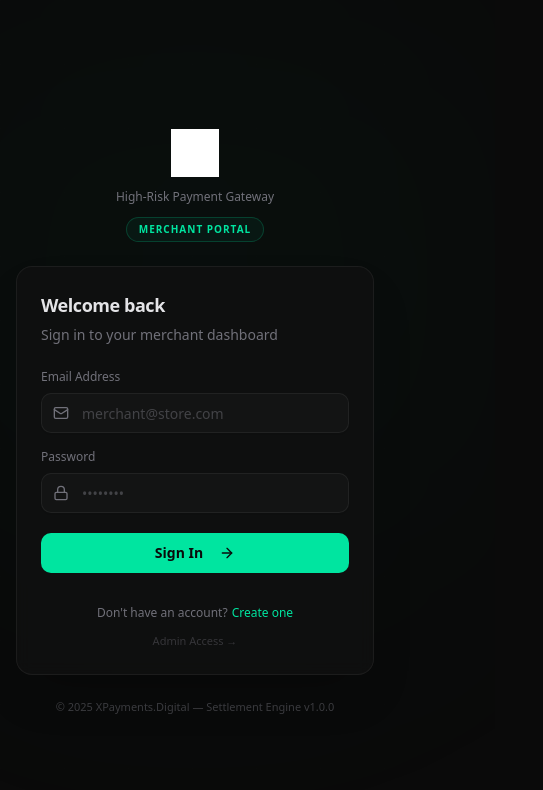
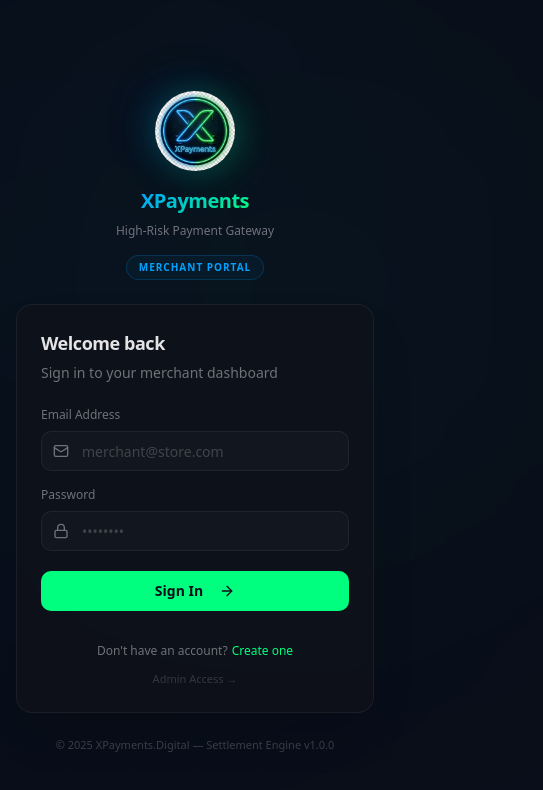
Before and after one commit to nexflowx-hub/app.xpayments.digital, a Next.js app: page / in a window 390 px wide. Shown: the top 790 px of the page, 543 px wide, since content can reach past the window. Built offline with nearby package versions, Linux system fonts and the light colour scheme; no server answers.

Commit message:
1ffef427-99fc-4d16-a327-6a2ee75bfcd0

```diff
--- a/src/app/globals.css
+++ b/src/app/globals.css
@@ -42,10 +42,13 @@
   --radius-lg: var(--radius);
   --radius-xl: calc(var(--radius) + 4px);
 
-  /* XPayments Custom Colors */
+  /* XPayments Custom Colors — Dual Neon System (from logo) */
   --color-usdt: var(--usdt);
   --color-usdt-muted: var(--usdt-muted);
   --color-usdt-dim: var(--usdt-dim);
+  --color-xblue: var(--xblue);
+  --color-xblue-muted: var(--xblue-muted);
+  --color-xblue-dim: var(--xblue-dim);
   --color-incoming: var(--incoming);
   --color-pending: var(--pending);
   --color-risk: var(--risk);
@@ -56,71 +59,75 @@
 
 /* ============================================================
    XPayments.Digital — Dark Native Theme
-   Graphite/Deep Black backgrounds, Platinum text, Neon USDT Green
+   Dual Neon System: Cyan-Blue (#00A2FF) + Lime-Green (#00FF7F)
+   Matches official XPayments logo color palette
    ============================================================ */
 
 :root {
   --radius: 0.75rem;
 
-  /* Core backgrounds */
-  --background: #0A0A0A;
+  /* Core backgrounds — deep navy-black (from logo circle) */
+  --background: #0A0E1A;
   --foreground: #E4E4E7;
 
   /* Card & elevated surfaces */
-  --card: #111111;
+  --card: #0F1219;
   --card-foreground: #E4E4E7;
-  --surface: #0F0F0F;
-  --surface-raised: #181818;
+  --surface: #0C1018;
+  --surface-raised: #141922;
 
   /* Popover */
-  --popover: #111111;
+  --popover: #0F1219;
   --popover-foreground: #E4E4E7;
 
-  /* Primary — USDT Neon Green */
-  --primary: #00E5A0;
-  --primary-foreground: #0A0A0A;
+  /* Primary — Logo Lime-Green (#00FF7F) */
+  --primary: #00FF7F;
+  --primary-foreground: #0A0E1A;
 
   /* Secondary — subtle elevated */
-  --secondary: #1A1A1A;
+  --secondary: #151B26;
   --secondary-foreground: #A1A1AA;
 
   /* Muted */
-  --muted: #141414;
+  --muted: #111621;
   --muted-foreground: #71717A;
 
   /* Accent — hover/active states */
-  --accent: #1C1C1C;
+  --accent: #161D2A;
   --accent-foreground: #E4E4E7;
 
   /* Destructive */
   --destructive: #EF4444;
 
-  /* Borders & inputs */
+  /* Borders & inputs — dual neon ring */
   --border: rgba(255, 255, 255, 0.06);
   --input: rgba(255, 255, 255, 0.08);
-  --ring: rgba(0, 229, 160, 0.4);
+  --ring: rgba(0, 162, 255, 0.4);
 
-  /* Chart colors */
-  --chart-1: #00E5A0;
-  --chart-2: #06B6D4;
+  /* Chart colors — dual neon palette */
+  --chart-1: #00FF7F;
+  --chart-2: #00A2FF;
   --chart-3: #F59E0B;
   --chart-4: #EF4444;
-  --chart-5: #8B5CF6;
+  --chart-5: #A855F7;
 
   /* Sidebar */
-  --sidebar: #0C0C0C;
+  --sidebar: #080C14;
   --sidebar-foreground: #A1A1AA;
-  --sidebar-primary: #00E5A0;
-  --sidebar-primary-foreground: #0A0A0A;
-  --sidebar-accent: #161616;
+  --sidebar-primary: #00FF7F;
+  --sidebar-primary-foreground: #0A0E1A;
+  --sidebar-accent: #141922;
   --sidebar-accent-foreground: #E4E4E7;
   --sidebar-border: rgba(255, 255, 255, 0.06);
-  --sidebar-ring: rgba(0, 229, 160, 0.3);
+  --sidebar-ring: rgba(0, 162, 255, 0.3);
 
-  /* XPayments semantic colors */
-  --usdt: #00E5A0;
-  --usdt-muted: rgba(0, 229, 160, 0.12);
-  --usdt-dim: rgba(0, 229, 160, 0.06);
+  /* XPayments semantic colors — Dual Neon System */
+  --usdt: #00FF7F;
+  --usdt-muted: rgba(0, 255, 127, 0.12);
+  --usdt-dim: rgba(0, 255, 127, 0.06);
+  --xblue: #00A2FF;
+  --xblue-muted: rgba(0, 162, 255, 0.12);
+  --xblue-dim: rgba(0, 162, 255, 0.06);
   --incoming: #94A3B8;
   --pending: #F59E0B;
   --risk: #EF4444;
@@ -154,13 +161,25 @@
   }
 }
 
-/* Neon glow utilities */
+/* Neon glow utilities — Dual Neon System */
 @layer utilities {
   .glow-usdt {
-    box-shadow: 0 0 20px rgba(0, 229, 160, 0.15), 0 0 60px rgba(0, 229, 160, 0.05);
+    box-shadow: 0 0 20px rgba(0, 255, 127, 0.15), 0 0 60px rgba(0, 255, 127, 0.05);
   }
   .glow-usdt-strong {
-    box-shadow: 0 0 20px rgba(0, 229, 160, 0.25), 0 0 80px rgba(0, 229, 160, 0.1);
+    box-shadow: 0 0 20px rgba(0, 255, 127, 0.25), 0 0 80px rgba(0, 255, 127, 0.10);
+  }
+  .glow-xblue {
+    box-shadow: 0 0 20px rgba(0, 162, 255, 0.15), 0 0 60px rgba(0, 162, 255, 0.05);
+  }
+  .glow-xblue-strong {
+    box-shadow: 0 0 20px rgba(0, 162, 255, 0.25), 0 0 80px rgba(0, 162, 255, 0.10);
+  }
+  .glow-dual {
+    box-shadow:
+      -8px 0 30px rgba(0, 162, 255, 0.12),
+      8px 0 30px rgba(0, 255, 127, 0.12),
+      0 0 60px rgba(0, 200, 180, 0.06);
   }
   .glow-risk {
     box-shadow: 0 0 20px rgba(239, 68, 68, 0.12), 0 0 60px rgba(239, 68, 68, 0.04);
@@ -169,6 +188,25 @@
     box-shadow: 0 0 20px rgba(245, 158, 11, 0.12), 0 0 60px rgba(245, 158, 11, 0.04);
   }
   .text-glow-usdt {
-    text-shadow: 0 0 20px rgba(0, 229, 160, 0.4);
+    text-shadow: 0 0 20px rgba(0, 255, 127, 0.4);
+  }
+  .text-glow-xblue {
+    text-shadow: 0 0 20px rgba(0, 162, 255, 0.4);
+  }
+  .text-glow-dual {
+    text-shadow:
+      -2px 0 12px rgba(0, 162, 255, 0.5),
+      2px 0 12px rgba(0, 255, 127, 0.5);
+  }
+  /* Gradient text utility — matches logo's dual neon split */
+  .text-gradient-xpayments {
+    background: linear-gradient(135deg, #00A2FF 0%, #00FF7F 100%);
+    -webkit-background-clip: text;
+    -webkit-text-fill-color: transparent;
+    background-clip: text;
+  }
+  /* Border gradient utility */
+  .border-gradient-xpayments {
+    border-image: linear-gradient(135deg, #00A2FF, #00FF7F) 1;
   }
 }
--- a/src/app/page.tsx
+++ b/src/app/page.tsx
@@ -70,7 +70,7 @@ function PlaceholderView({ view }: { view: string }) {
       </div>
       <Badge
         variant="outline"
-        className="border-usdt/20 bg-usdt/5 text-[10px] font-semibold uppercase tracking-widest text-usdt"
+        className="border-xblue/20 bg-xblue/5 text-[10px] font-semibold uppercase tracking-widest text-xblue"
       >
         Coming Soon
       </Badge>
@@ -150,10 +150,10 @@ function OverviewView() {
       <Separator className="bg-border" />
 
       {/* API Connected badge */}
-      <div className="flex items-center gap-2 rounded-lg border border-usdt/10 bg-usdt/[0.03] px-4 py-2.5">
+      <div className="flex items-center gap-2 rounded-lg border border-xblue/10 bg-xblue/[0.03] px-4 py-2.5">
         <Badge
           variant="outline"
-          className="border-usdt/20 bg-usdt/5 text-[9px] font-semibold uppercase tracking-widest text-usdt"
+          className="border-xblue/20 bg-xblue/5 text-[9px] font-semibold uppercase tracking-widest text-xblue"
         >
           API Connected
         </Badge>
@@ -215,7 +215,7 @@ function MerchantDashboard() {
         <main className="flex-1 px-4 py-6 md:px-6">{viewContent}</main>
         <footer className="mt-auto border-t border-border bg-background/60 px-4 py-3 backdrop-blur-sm md:px-6">
           <div className="flex items-center justify-between text-[11px] text-muted-foreground/60">
-            <span>© 2025 XPayments.Digital</span>
+            <span>© 2025 <span className="text-gradient-xpayments font-medium">XPayments</span>.Digital</span>
             <span>Settlement Engine v1.0.0</span>
           </div>
         </footer>
@@ -248,7 +248,7 @@ function AdminDashboard() {
         <main className="flex-1 px-4 py-6 md:px-6">{viewContent}</main>
         <footer className="mt-auto border-t border-border bg-background/60 px-4 py-3 backdrop-blur-sm md:px-6">
           <div className="flex items-center justify-between text-[11px] text-muted-foreground/60">
-            <span>© 2025 XPayments.Digital — Admin Console</span>
+            <span>© 2025 <span className="text-gradient-xpayments font-medium">XPayments</span>.Digital — Admin Console</span>
             <span>All actions are logged</span>
           </div>
         </footer>
--- a/src/components/admin/admin-header.tsx
+++ b/src/components/admin/admin-header.tsx
@@ -4,6 +4,7 @@
 // XPayments.Digital — Admin Header
 // ─────────────────────────────────────────────────────────────────────────────
 
+import Image from "next/image";
 import { ShieldAlert, Search, Bell } from "lucide-react";
 import { SidebarTrigger } from "@/components/ui/sidebar";
 import { Button } from "@/components/ui/button";
@@ -28,7 +29,18 @@ export function AdminHeader() {
         />
       </div>
 
-      <div className="ml-auto flex items-center gap-2">
+      <div className="ml-auto flex items-center gap-3">
+        {/* Circular Logo */}
+        <div className="flex h-7 w-7 items-center justify-center rounded-full overflow-hidden">
+          <Image
+            src="/logo-xpayments.png"
+            alt="XPayments"
+            width={28}
+            height={28}
+            className="h-full w-full object-cover"
+          />
+        </div>
+
         {/* Admin badge */}
         <Badge
           variant="outline"
--- a/src/components/auth/auth-layout.tsx
+++ b/src/components/auth/auth-layout.tsx
@@ -2,8 +2,8 @@
 // XPayments.Digital — Shared Auth Layout
 // ─────────────────────────────────────────────────────────────────────────────
 // Full-screen dark layout with subtle grid background.
-// Uses the official XPayments logo.
-// Variant "admin" applies crimson accents; default (merchant) uses USDT neon green.
+// Uses the official XPayments circular logo with dual neon glow.
+// Variant "admin" applies crimson accents; default (merchant) uses dual neon.
 
 import type { ReactNode } from "react";
 import Image from "next/image";
@@ -12,7 +12,7 @@ interface AuthLayoutProps {
   children: ReactNode;
   /** Override the default branding subtitle */
   subtitle?: string;
-  /** "admin" applies crimson accents; default (merchant) uses USDT neon green */
+  /** "admin" applies crimson accents; default (merchant) uses dual neon */
   variant?: "merchant" | "admin";
 }
 
@@ -26,7 +26,12 @@ export function AuthLayout({
   const badgeClass =
     variant === "admin"
       ? "border-red-500/20 bg-red-500/5 text-red-400"
-      : "border-usdt/20 bg-usdt/5 text-usdt";
+      : "border-xblue/20 bg-xblue/5 text-xblue";
+
+  const glowClass =
+    variant === "admin"
+      ? "bg-red-500/[0.04]"
+      : "bg-gradient-radial from-xblue/[0.06] via-usdt/[0.03] to-transparent";
 
   return (
     <div className="relative flex min-h-screen flex-col items-center justify-center bg-background px-4 py-8">
@@ -40,26 +45,38 @@ export function AuthLayout({
         }}
       />
 
-      {/* Radial glow behind card */}
+      {/* Dual neon radial glow behind card */}
       <div
-        className={`pointer-events-none absolute left-1/2 top-1/3 h-[600px] w-[600px] -translate-x-1/2 -translate-y-1/2 rounded-full blur-[150px] ${
-          variant === "admin" ? "bg-red-500/[0.04]" : "bg-usdt/[0.03]"
-        }`}
+        className="pointer-events-none absolute left-1/4 top-1/3 h-[500px] w-[500px] -translate-x-1/2 -translate-y-1/2 rounded-full blur-[180px] bg-xblue/[0.04]"
+      />
+      <div
+        className="pointer-events-none absolute right-1/4 top-1/3 h-[500px] w-[500px] translate-x-1/2 -translate-y-1/2 rounded-full blur-[180px] bg-usdt/[0.04]"
       />
 
       {/* Content */}
       <div className="relative z-10 flex w-full max-w-md flex-col items-center gap-6">
-        {/* Branding — Official Logo */}
-        <div className="flex flex-col items-center gap-3">
+        {/* Branding — Official Circular Logo */}
+        <div className="flex flex-col items-center gap-4">
+          <div className="relative">
+            {/* Outer glow ring */}
+            <div className="absolute -inset-2 rounded-full bg-gradient-to-br from-xblue/20 via-transparent to-usdt/20 blur-xl" />
+            <div className="relative flex h-20 w-20 items-center justify-center rounded-full overflow-hidden glow-dual">
               <Image
                 src="/logo-xpayments.png"
                 alt="XPayments.Digital"
-            width={140}
-            height={48}
+                width={80}
+                height={80}
                 priority
-            className="h-12 w-auto object-contain brightness-0 invert [filter:brightness(0)_invert(1)]"
+                className="h-full w-full object-cover"
               />
+            </div>
+          </div>
+          <div className="flex flex-col items-center gap-2">
+            <h1 className="text-xl font-bold tracking-tight text-gradient-xpayments">
+              XPayments
+            </h1>
             <p className="text-xs text-muted-foreground">{subtitle}</p>
+          </div>
           <span
             className={`inline-flex items-center rounded-full border px-3 py-1 text-[10px] font-semibold uppercase tracking-widest ${badgeClass}`}
           >
--- a/src/components/dashboard/balance-overview-cards.tsx
+++ b/src/components/dashboard/balance-overview-cards.tsx
@@ -106,7 +106,7 @@ const secondaryStates: SecondaryStateDef[] = [
     id: "audit",
     label: "Under Audit",
     icon: FileSearch,
-    colorClass: "text-cyan-400/70",
+    colorClass: "text-xblue/70",
     dataKey: "AUDIT",
   },
   {
@@ -152,11 +152,11 @@ const variantStyles: Record<
   },
   available: {
     card:
-      "border-usdt/[0.18] bg-card hover:border-usdt/[0.30] transition-colors relative overflow-hidden",
+      "border-usdt/[0.18] bg-card hover:border-xblue/[0.20] transition-colors relative overflow-hidden",
     iconWrapper: "bg-usdt/[0.15]",
     iconColor: "text-usdt",
     amountColor: "text-usdt text-glow-usdt",
-    glow: "glow-usdt",
+    glow: "glow-dual",
   },
 };
 
@@ -226,7 +226,7 @@ function PrimaryCards({ data }: { data: MerchantDashboardBalances }) {
             className={`group relative rounded-xl border py-5 ${style.card} ${style.glow ?? ""}`}
           >
             {def.variant === "available" && (
-              <div className="pointer-events-none absolute inset-0 bg-gradient-to-br from-usdt/[0.03] via-transparent to-transparent" />
+              <div className="pointer-events-none absolute inset-0 bg-gradient-to-br from-xblue/[0.04] via-transparent to-usdt/[0.03]" />
             )}
 
             <CardContent className="relative p-5">
@@ -280,7 +280,7 @@ function PrimaryCards({ data }: { data: MerchantDashboardBalances }) {
               {/* CTA — Available only */}
               {def.variant === "available" && (
                 <Button
-                  className="mt-5 h-9 w-full gap-2 rounded-lg border-0 bg-usdt text-xs font-semibold text-background shadow-none transition-all hover:bg-usdt/90 hover:shadow-lg hover:shadow-usdt/20"
+                  className="mt-5 h-9 w-full gap-2 rounded-lg border-0 bg-gradient-to-r from-xblue to-usdt text-xs font-semibold text-background shadow-none transition-all hover:opacity-90 hover:shadow-lg hover:shadow-usdt/20"
                 >
                   <ArrowUpRight className="h-3.5 w-3.5" />
                   Request Payout
--- a/src/components/dashboard/dashboard-header.tsx
+++ b/src/components/dashboard/dashboard-header.tsx
@@ -1,5 +1,6 @@
 "use client";
 
+import Image from "next/image";
 import { Bell, Search } from "lucide-react";
 import { SidebarTrigger } from "@/components/ui/sidebar";
 import { Button } from "@/components/ui/button";
@@ -20,15 +21,26 @@ export function DashboardHeader() {
         <Input
           type="search"
           placeholder="Search transactions, payouts..."
-          className="h-8 w-full border-border bg-surface pl-9 text-xs text-foreground placeholder:text-muted-foreground focus-visible:ring-usdt/30"
+          className="h-8 w-full border-border bg-surface pl-9 text-xs text-foreground placeholder:text-muted-foreground focus-visible:ring-xblue/30"
         />
       </div>
 
-      <div className="ml-auto flex items-center gap-2">
+      <div className="ml-auto flex items-center gap-3">
+        {/* Circular Logo */}
+        <div className="flex h-7 w-7 items-center justify-center rounded-full overflow-hidden glow-dual">
+          <Image
+            src="/logo-xpayments.png"
+            alt="XPayments"
+            width={28}
+            height={28}
+            className="h-full w-full object-cover"
+          />
+        </div>
+
         {/* Environment badge */}
         <Badge
           variant="outline"
-          className="hidden border-usdt/20 bg-usdt/5 text-[10px] font-semibold uppercase tracking-wider text-usdt sm:inline-flex"
+          className="hidden border-xblue/20 bg-xblue/5 text-[10px] font-semibold uppercase tracking-wider text-xblue sm:inline-flex"
         >
           Live
         </Badge>
--- a/src/components/dashboard/views/checkout-preview.tsx
+++ b/src/components/dashboard/views/checkout-preview.tsx
@@ -4,7 +4,7 @@
 // XPayments.Digital — Checkout Preview
 // ─────────────────────────────────────────────────────────────────────────────
 // WHITE-LABEL CHECKOUT: The end customer sees ONLY "Secured by XPayments".
-// No Stripe, MisticPay, SumUp, Mollie, or any third-party branding is shown.
+// No third-party branding of any kind is shown.
 // This preview simulates what checkout.xpayments.digital renders for customers.
 
 import { useState } from "react";
@@ -57,15 +57,15 @@ export function CheckoutPreview() {
       <Separator className="bg-border" />
 
       {/* White-Label Notice */}
-      <div className="flex items-start gap-2.5 rounded-lg border border-usdt/10 bg-usdt/[0.03] px-4 py-3">
-        <ShieldCheck className="mt-0.5 h-4 w-4 shrink-0 text-usdt" />
+      <div className="flex items-start gap-2.5 rounded-lg border border-xblue/10 bg-xblue/[0.03] px-4 py-3">
+        <ShieldCheck className="mt-0.5 h-4 w-4 shrink-0 text-xblue" />
         <div className="flex flex-col gap-1">
           <p className="text-xs font-medium text-foreground">
             White-Label Checkout Active
           </p>
           <p className="text-[11px] leading-relaxed text-muted-foreground">
             The checkout page displayed below uses only XPayments branding.
-            No gateway provider names, logos, or identifiers are visible to
+            No backend payment provider names, logos, or identifiers are visible to
             the paying customer. All payment processing is abstracted.
           </p>
         </div>
@@ -75,20 +75,25 @@ export function CheckoutPreview() {
       <div className="mx-auto flex max-w-lg flex-col items-center">
         {/* Checkout Card */}
         <div className="w-full rounded-2xl border border-border bg-card shadow-2xl shadow-black/30">
-          {/* Checkout Header — XPayments branding ONLY */}
+          {/* Checkout Header — XPayments circular logo + branding ONLY */}
           <div className="flex items-center justify-between border-b border-border px-6 py-4">
             <div className="flex items-center gap-2.5">
-              <Image
-                src="/logo-xpayments.png"
-                alt="XPayments"
-                width={100}
-                height={32}
-                className="h-6 w-auto object-contain brightness-0 invert opacity-80"
-              />
+              <div className="flex h-8 w-8 items-center justify-center rounded-full overflow-hidden glow-dual">
+                <Image
+                  src="/logo-xpayments.png"
+                  alt="XPayments"
+                  width={32}
+                  height={32}
+                  className="h-full w-full object-cover"
+                />
+              </div>
+              <span className="text-sm font-bold text-gradient-xpayments">
+                XPayments
+              </span>
             </div>
             <Badge
               variant="outline"
-              className="border-usdt/20 bg-usdt/5 text-[9px] font-semibold uppercase tracking-widest text-usdt"
+              className="border-xblue/20 bg-xblue/5 text-[9px] font-semibold uppercase tracking-widest text-xblue"
             >
               <Lock className="mr-1 h-2.5 w-2.5" />
               Secured
@@ -137,8 +142,8 @@ export function CheckoutPreview() {
                   id: "card" as const,
                   icon: CreditCard,
                   label: "Cartão",
-                  color: "border-blue-500/30 bg-blue-500/5",
-                  activeColor: "border-blue-500/50 bg-blue-500/10 ring-1 ring-blue-500/20",
+                  color: "border-xblue/30 bg-xblue/5",
+                  activeColor: "border-xblue/50 bg-xblue/10 ring-1 ring-xblue/20",
                 },
                 {
                   id: "pix" as const,
@@ -167,7 +172,7 @@ export function CheckoutPreview() {
                     className={`h-5 w-5 ${
                       activeTab === tab.id
                         ? tab.id === "card"
-                          ? "text-blue-400"
+                          ? "text-xblue"
                           : tab.id === "pix"
                             ? "text-emerald-400"
                             : "text-usdt"
@@ -206,8 +211,8 @@ export function CheckoutPreview() {
                       />
                       {/* Network badges — icons only, NO provider names */}
                       <div className="absolute right-2 top-1/2 -translate-y-1/2 flex gap-1">
-                        <div className="flex h-5 w-7 items-center justify-center rounded bg-blue-500/10">
-                          <CreditCard className="h-3 w-3 text-blue-400" />
+                        <div className="flex h-5 w-7 items-center justify-center rounded bg-xblue/10">
+                          <CreditCard className="h-3 w-3 text-xblue" />
                         </div>
                         <div className="flex h-5 w-7 items-center justify-center rounded bg-orange-500/10">
                           <CreditCard className="h-3 w-3 text-orange-400" />
@@ -315,7 +320,7 @@ export function CheckoutPreview() {
           <div className="px-6 py-5">
             <Button
               disabled
-              className="h-11 w-full bg-usdt text-background font-semibold text-sm hover:bg-usdt/90"
+              className="h-11 w-full bg-gradient-to-r from-xblue to-usdt text-background font-semibold text-sm hover:opacity-90"
             >
               Pay {ORDER.amount}
               <ChevronRight className="ml-1 h-4 w-4" />
@@ -325,10 +330,18 @@ export function CheckoutPreview() {
           {/* Footer — ONLY XPayments branding, zero third-party */}
           <div className="border-t border-border px-6 py-3">
             <div className="flex items-center justify-center gap-2">
-              <ShieldCheck className="h-3.5 w-3.5 text-muted-foreground/40" />
+              <div className="flex h-4 w-4 items-center justify-center rounded-full overflow-hidden">
+                <Image
+                  src="/logo-xpayments.png"
+                  alt="XPayments"
+                  width={16}
+                  height={16}
+                  className="h-full w-full object-cover"
+                />
+              </div>
               <span className="text-[10px] text-muted-foreground/40">
                 Secured by{" "}
-                <span className="font-medium text-muted-foreground/60">
+                <span className="font-medium text-gradient-xpayments">
                   XPayments
                 </span>
               </span>
@@ -343,14 +356,14 @@ export function CheckoutPreview() {
           </h3>
           <div className="flex flex-col gap-2.5">
             {[
-              "No Stripe logo or text visible",
-              "No MisticPay, SumUp, or Mollie references",
+              "No backend payment provider names visible anywhere",
               "Card form says 'Enter your card details' — generic",
-              "Only XPayments logo shown in checkout header",
+              "Only XPayments circular logo shown in checkout header",
               "Footer shows 'Secured by XPayments' exclusively",
               "Network icons (Visa/MC) — no provider badges",
               "QR codes contain no third-party branding",
               "All payment method names are generic (Cartão, PIX, Crypto)",
+              "Pay button uses XPayments gradient — no external branding",
             ].map((item) => (
               <div key={item} className="flex items-start gap-2">
                 <Check className="mt-0.5 h-3.5 w-3.5 shrink-0 text-usdt" />
--- a/src/components/dashboard/views/settings-billing-view.tsx
+++ b/src/components/dashboard/views/settings-billing-view.tsx
@@ -295,8 +295,8 @@ export function SettingsBillingView() {
       <Separator className="bg-border" />
 
       {/* White-Label Notice */}
-      <div className="flex items-start gap-2.5 rounded-lg border border-usdt/10 bg-usdt/[0.03] px-4 py-3">
-        <ShieldCheck className="mt-0.5 h-4 w-4 shrink-0 text-usdt" />
+      <div className="flex items-start gap-2.5 rounded-lg border border-xblue/10 bg-xblue/[0.03] px-4 py-3">
+        <ShieldCheck className="mt-0.5 h-4 w-4 shrink-0 text-xblue" />
         <p className="text-[11px] leading-relaxed text-muted-foreground">
           XPayments manages all payment processing infrastructure transparently.
           Your configured methods are optimized for the best approval rates and
```
Also changed, not shown: src/components/admin/admin-sidebar.tsx (+5 -3 lines), src/components/dashboard/dashboard-sidebar.tsx (+7 -6 lines), src/lib/provider-abstraction.ts (+5 -5 lines), public/logo-xpayments.png, 1 other file (tests, documents, lock files or other folders). Lines whose indentation alone changed are shown as unchanged.
